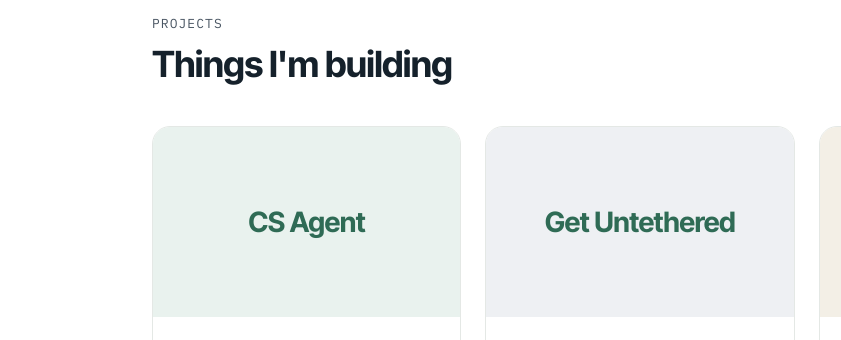
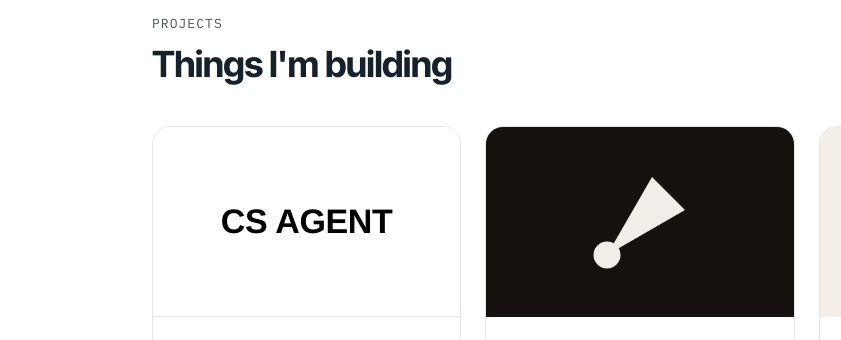
Before and after one commit to jaredgeller-hub/jared-geller.com, a plain HTML site: page index.html in a window 1280 px wide. Shown: the part 2640-2980 px from the top of the page, 0-841 px from the left. Drawn offline with Linux system fonts and the light colour scheme.

Commit message:
Add CS Agent and Get Untethered card art

```diff
--- a/index.html
+++ b/index.html
@@ -22,7 +22,6 @@
     --accent-strong: #1f4a3a;
     --accent-soft: #e9f2ee;
     --media: #e9f2ee;
-    --media-alt: #eef0f3;
     --media-book: #f3efe6;
     --font-display: "Inter Tight", "Helvetica Neue", Arial, system-ui, sans-serif;
     --font-body: "Inter", "Helvetica Neue", Arial, system-ui, sans-serif;
@@ -33,7 +32,7 @@
       --bg: #0e151b; --surface: #151f27; --fg: #e5ebee; --body: #c9d3d9; --muted: #97a6b1;
       --line: #26343f; --rail: #2c3b46; --dot: #5d6e7a;
       --accent: #74c7ae; --accent-strong: #9adbc6; --accent-soft: #17302a;
-      --media: #17302a; --media-alt: #1b2731; --media-book: #2a261e;
+      --media: #17302a; --media-book: #2a261e;
       color-scheme: dark;
     }
   }
@@ -103,8 +102,10 @@
   .card-media { height: 190px; display: flex; align-items: center; justify-content: center; background: var(--media); }
   .card-media.book { background: var(--media-book); }
   .card-media .cover { width: 150px; height: 150px; border-radius: 4px; box-shadow: 0 8px 18px rgba(21, 33, 43, 0.18); }
-  .card-media .mark { font-family: var(--font-display); font-weight: 700; font-size: 28px; letter-spacing: -0.02em; color: var(--accent); }
-  .card-media.alt { background: var(--media-alt); }
+  .card-media.logo { background: #ffffff; border-bottom: 1px solid var(--line); }
+  .card-media .wordmark { font-family: "Helvetica Neue", Helvetica, Arial, sans-serif; font-weight: 700; font-size: 34px; letter-spacing: -0.01em; color: #000000; }
+  .card-media.night { background: #14110f; }
+  .card-media .flashlight { width: 120px; height: 120px; }
   .card-body { padding: 26px; display: flex; flex-direction: column; gap: 12px; flex: 1; }
   .card-title { display: flex; flex-wrap: wrap; justify-content: space-between; align-items: center; gap: 8px; }
   .card h3 { font-weight: 700; font-size: 22px; }
@@ -266,7 +267,7 @@
       </div>
       <div class="projects">
         <article class="card">
-          <div class="card-media" aria-hidden="true"><span class="mark">CS Agent</span></div>
+          <div class="card-media logo" aria-hidden="true"><span class="wordmark">CS AGENT</span></div>
           <div class="card-body">
             <div class="card-title"><h3>CS Agent</h3><span class="tag">SOURCE-AVAILABLE</span></div>
             <p class="summary">An AI assistant for customer success managers, built by a CSM for CSMs.</p>
@@ -276,7 +277,7 @@
           </div>
         </article>
         <article class="card">
-          <div class="card-media alt" aria-hidden="true"><span class="mark">Get Untethered</span></div>
+          <div class="card-media night" aria-hidden="true"><svg class="flashlight" viewBox="0 0 80 80"><polygon points="18,62 48,10 70,32" fill="#f2ede6"/><circle cx="18" cy="62" r="9" fill="#f2ede6"/></svg></div>
           <div class="card-body">
             <div class="card-title"><h3>Get Untethered</h3><span class="tag">CHROME EXTENSION</span></div>
             <p class="summary">See a company's federal tax picture while you browse its website.</p>
```
